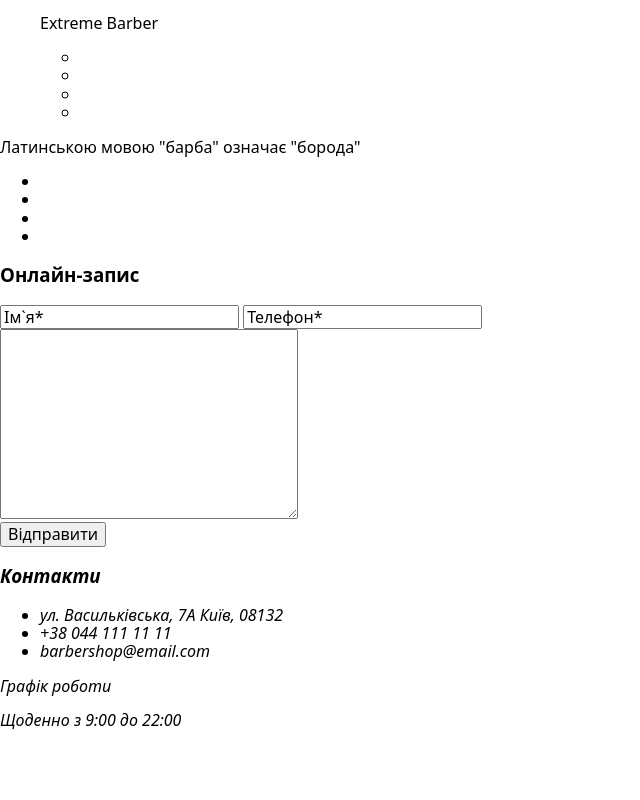
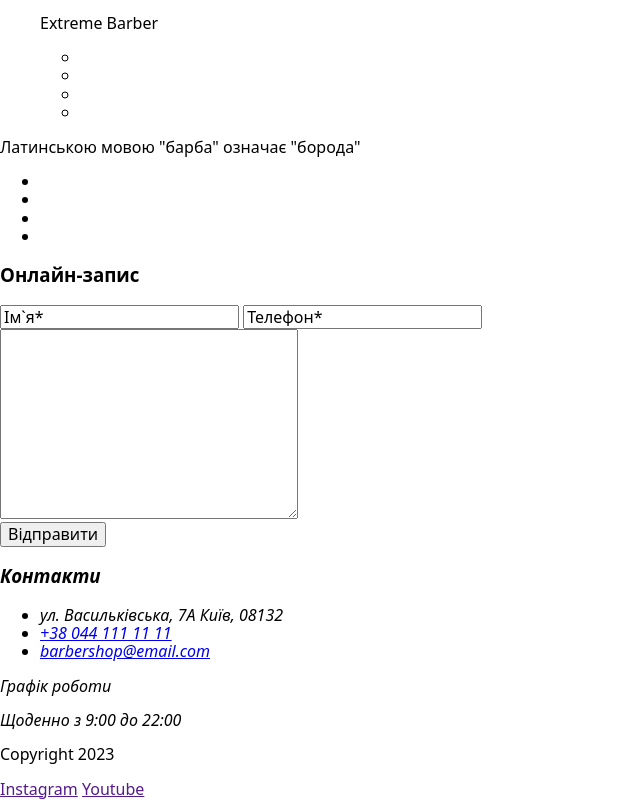
Before and after one commit to klimisnotavailable/barber-shop, a plain HTML site: page index.html in a window 1280 px wide. Shown: the part 1669-2469 px from the top of the page, without its empty margins (0-640 px from the left). Before the commit the page ends 2414 px from the top, so only its background shows below. Drawn offline with nearby package versions, Linux system fonts and the light colour scheme.

Commit message:
Update index.html

```diff
--- a/index.html
+++ b/index.html
@@ -187,11 +187,11 @@
                 </li>
 
                 <li class="contact-item">
-                    +38 044 111 11 11
+                   <a href="tel:+38 044 111 11 11">+38 044 111 11 11</a>
                 </li>
 
                 <li class="contact-item">
-                    barbershop@email.com
+                   <a href="mailto:barbershop@email.com">barbershop@email.com</a>
                 </li>
 
             </ul>
@@ -199,9 +199,15 @@
 
             <p>Щоденно з 9:00 до 22:00</p>
         </address>
+
      </div>
 
 </section>
+<footer>
+    <p class="copyright">Copyright 2023</p>
+    <a href="">Instagram</a>
+    <a href="">Youtube</a>
+</footer>
 </body>
 
 </html>
```
